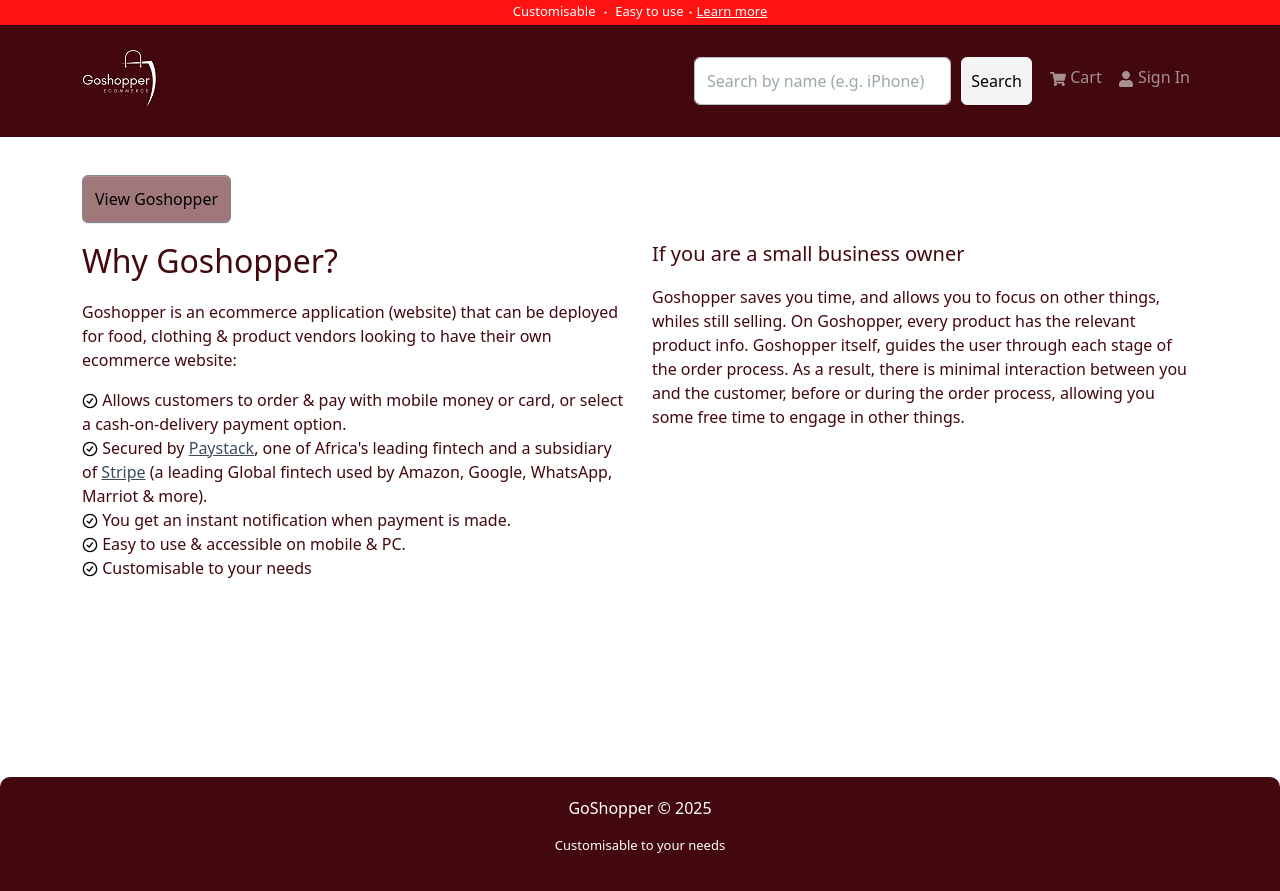
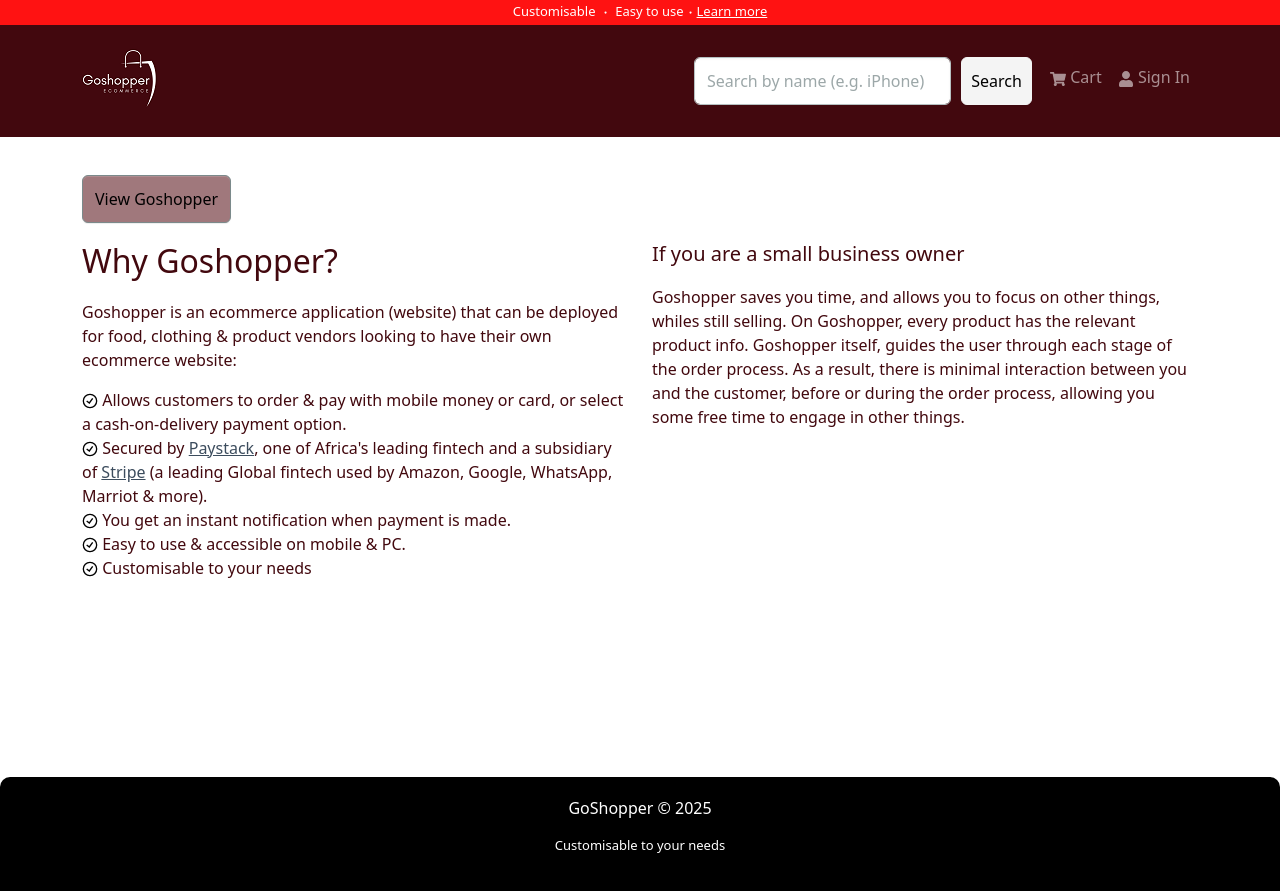
Before and after one commit to official-personal-account/GoShopper_v2, a React (Create React App) app in the folder frontend/: page /info in a window 1280 px wide. Built offline with nearby package versions, Linux system fonts and the light colour scheme.

Commit message:
updates made

```diff
--- a/frontend/src/components/Footer.jsx
+++ b/frontend/src/components/Footer.jsx
@@ -6,7 +6,7 @@
   return (
     <footer
       style={{
-        background: "#42080e",
+        background: "black",
         borderRadius: "10px 10px 0 0",
         color: "white",
       }}
--- a/frontend/src/components/ProductCarousel.jsx
+++ b/frontend/src/components/ProductCarousel.jsx
@@ -43,7 +43,7 @@
       </Carousel.Item>
 
       <Carousel.Item>
-        <Image src="/images/carousel/7.png" alt="" />
+        <Image src="/images/carousel/2.png" alt="" />
         {/* <Carousel.Caption>
           <h3>50% Discount Sale</h3>
           <p>Enjoy a discount on all sales this month!</p>
```
